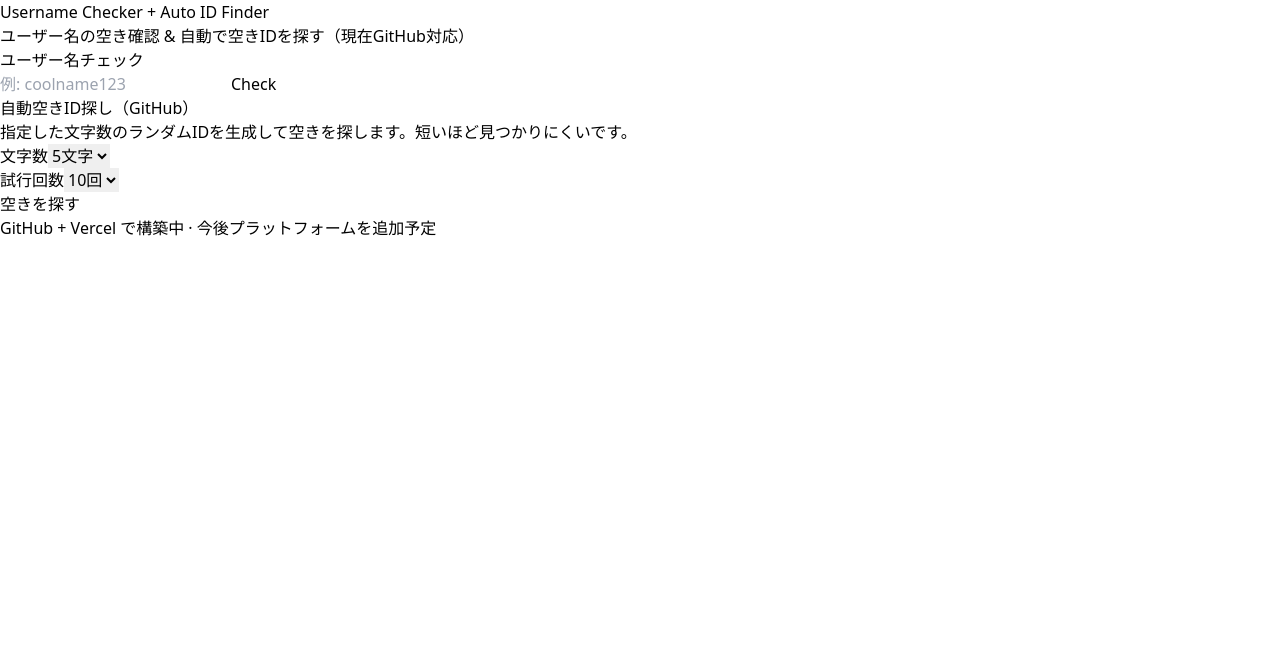
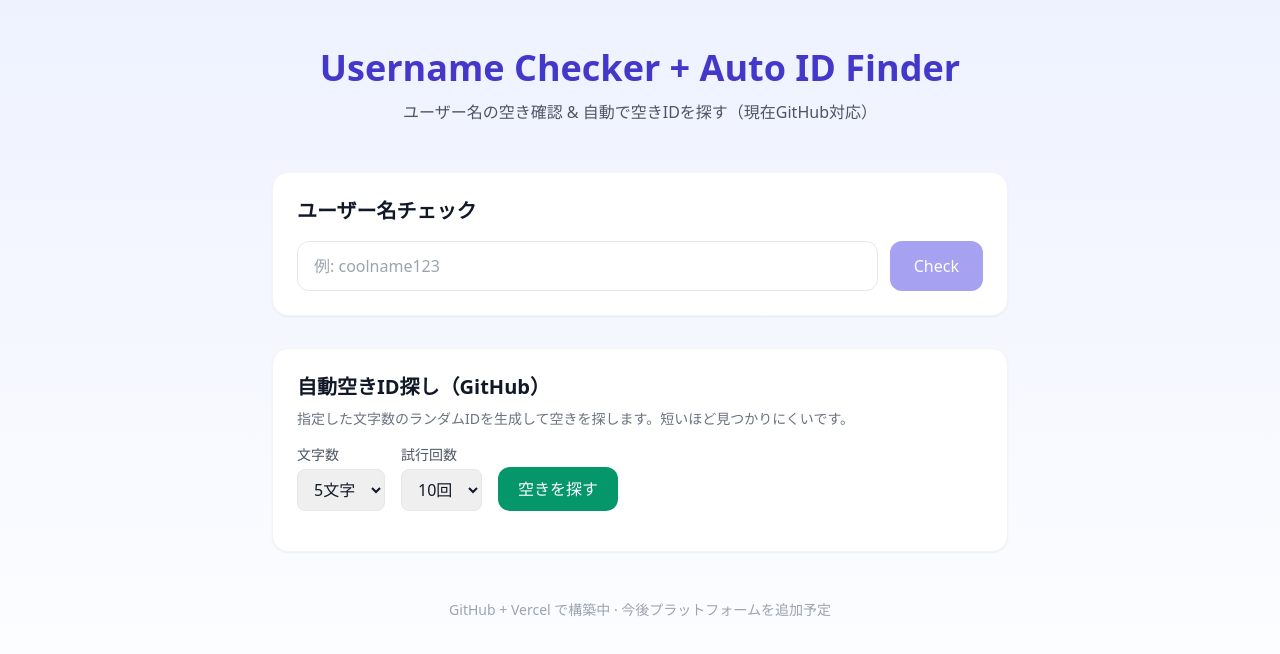
Before and after one commit to kamikun0318/username-checker, a Next.js app: page / in a window 1280 px wide. Shown: the top 654 px of the page. Built offline with nearby package versions, Linux system fonts and the light colour scheme.

Commit message:
Add tailwind.config.js

```diff
--- /dev/null
+++ b/tailwind.config.js
@@ -0,0 +1,10 @@
+/** @type {import('tailwindcss').Config} */
+module.exports = {
+  content: [
+    './app/**/*.{js,ts,jsx,tsx,mdx}',
+  ],
+  theme: {
+    extend: {},
+  },
+  plugins: [],
+}
```
